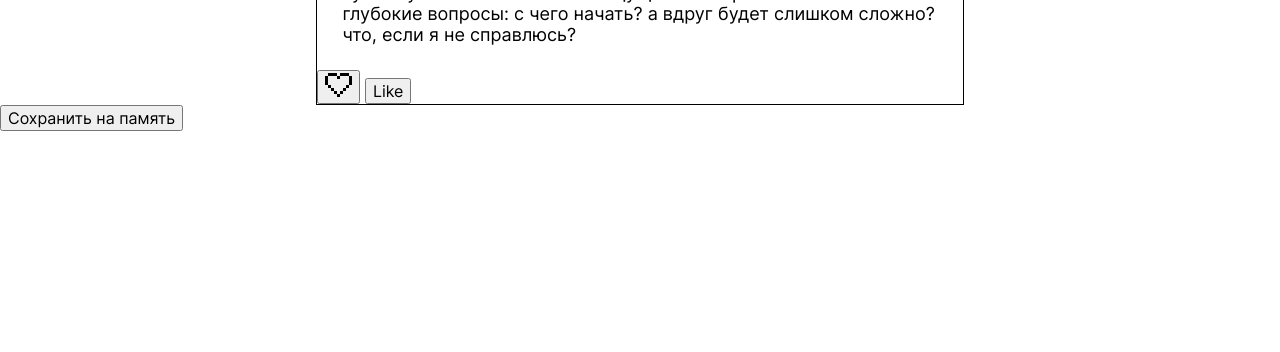
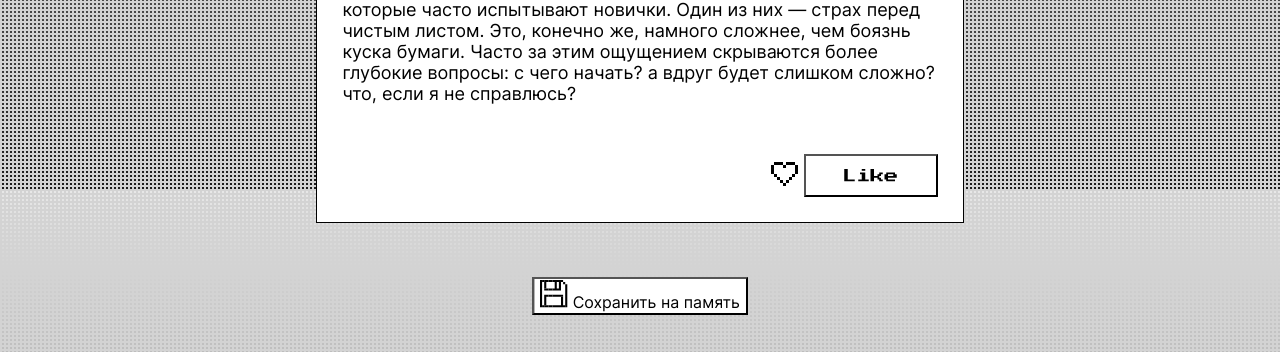
Before and after one commit to DenisTimofeenko/zakrivayuschiy-teg-f, a website: page index.html in a window 1280 px wide. Shown: the part 2209-2561 px from the top of the page. Before the commit the page ends 2383 px from the top, so only its background shows below. Drawn offline with Linux system fonts and the light colour scheme.

Commit message:
stepbystep

```diff
--- a/index.html
+++ b/index.html
@@ -31,7 +31,8 @@
           основами и настроиться на учёбу. И, возможно, подумать, как новые
           знания могут повлиять на ваше будущее.
         </p>
-        <button class="button card__icon-button" type="button">
+        <div class="button-box">
+          <button class="card__icon-button" type="button">
             <svg
               xmlns="http://www.w3.org/2000/svg"
               width="27"
@@ -44,9 +45,10 @@
               />
             </svg>
           </button>
-        <button class="card__like-button" type="button">
+          <button class="button card__like-button" type="button">
             <span class="button__text">Like</span>
           </button>
+        </div>
       </article>
       <article class="card">
         <h3 class="card__title">1 спринт: Я — чистый лист</h3>
@@ -60,7 +62,8 @@
           ощущением скрываются более глубокие вопросы: с чего начать? а вдруг
           будет слишком сложно? что, если я не справлюсь?
         </p>
-        <button class="button card__icon-button" type="button">
+        <div class="button-box">
+          <button class="card__icon-button" type="button">
             <svg
               xmlns="http://www.w3.org/2000/svg"
               width="27"
@@ -73,68 +76,44 @@
               />
             </svg>
           </button>
-        <button class="card__like-button" type="button">
+          <button class="button card__like-button" type="button">
             <span> Like </span>
           </button>
+        </div>
       </article>
     </main>
     <footer class="footer">
       <button
+        class="button button-floppy"
         type="button"
         onclick="window['save-id'].showModal()"
         aria-controls="save-id"
       >
-        Сохранить на память
+        <svg class="button__svg" viewBox="0 0 40 40">
+          <use href="./svg/floppy-symbol.svg#floppy" />
+        </svg>
+        <span class="button__text"> Сохранить на память </span>
       </button>
 
       <dialog id="save-id">
+        <button type="button" class="button button--big">
           <span>Вставьте дискету, чтобы продолжить</span>
+          <svg class="button__svg" viewBox="0 0 40 40">
+            <use href="./svg/floppy-symbol.svg#floppy" />
+          </svg>
+        </button>
         <button type="button" onclick="window['save-id'].close()">OK</button>
       </dialog>
+
+
+
+      <div class="gradinet-window">
+
+      </div>
     </footer>
     <script src="./scripts/like.js"></script>
   </body>
 </html>
-
-<svg xmlns="http://www.w3.org/2000/svg" width="39" height="39" fill="none">
-  <symbol id="floppy">
-    <path
-      fill="#000"
-      d="M0 0h3v3H0zm0 3h3v3H0zm0 3h3v3H0zm0 3h3v3H0zm0 3h3v3H0zm0 3h3v3H0zm0 3h3v3H0zm0 3h3v3H0zm0 3h3v3H0zm0 3h3v3H0zm0 3h3v3H0zm0 3h3v3H0zm0 3h3v3H0zM33 0v3h-3V0z"
-    />
-    <path
-      fill="#000"
-      d="M30.003 0v3h-3V0zM27 0v3h-3V0zm-3 0v3h-3V0zm-3.001 0v3h-3V0z"
-    />
-    <path fill="#000" d="M18 0v3h-3V0zm-3.001 0v3h-3V0z" />
-    <path fill="#000" d="M12 0v3H9V0zM8.996 0v3h-3V0z" />
-    <path
-      fill="#000"
-      d="M6 0v3H3V0zm30 3v3h-3V3zM8.996 6v3h-3V6zm0-3v3h-3V3zm0 6v3h-3V9zm21.007-3v3h-3V6zm0-3v3h-3V3zm0 6v3h-3V9zM24 6v3h-3V6zm0-3v3h-3V3zm0 6v3h-3V9zm6.003 3v3h-3v-3zM27 12v3h-3v-3zm-3 0v3h-3v-3zm-3.001 0v3h-3v-3z"
-    />
-    <path fill="#000" d="M18 12v3h-3v-3zm-3.001 0v3h-3v-3z" />
-    <path fill="#000" d="M12 12v3H9v-3zm-3.004 0v3h-3v-3zM33 21v3h-3v-3z" />
-    <path
-      fill="#000"
-      d="M30.003 21v3h-3v-3zM27 21v3h-3v-3zm-3 0v3h-3v-3zm-3.001 0v3h-3v-3z"
-    />
-    <path fill="#000" d="M18 21v3h-3v-3zm-3.001 0v3h-3v-3z" />
-    <path
-      fill="#000"
-      d="M12 21v3H9v-3zm-3.004 0v3h-3v-3zM33 24v3h-3v-3zM8.996 24v3h-3v-3zM33 27v3h-3v-3zM8.996 27v3h-3v-3zM33 30v3h-3v-3zM8.996 30v3h-3v-3zm0 3v3h-3v-3zM33 33v3h-3v-3zm3 3v3h-3v-3zm-3 0v3h-3v-3z"
-    />
-    <path
-      fill="#000"
-      d="M30.003 36v3h-3v-3zM27 36v3h-3v-3zm-3 0v3h-3v-3zm-3.001 0v3h-3v-3z"
-    />
-    <path fill="#000" d="M18 36v3h-3v-3zm-3.001 0v3h-3v-3z" />
-    <path fill="#000" d="M12 36v3H9v-3zm-3.004 0v3h-3v-3z" />
-    <path
-      fill="#000"
-      d="M6 36v3H3v-3zm33 3h-3v-3h3zm0-3h-3v-3h3zm0-3h-3v-3h3zm0-3h-3v-3h3zm0-3h-3v-3h3zm0-3h-3v-3h3zm0-3h-3v-3h3zm0-3h-3v-3h3zm0-3h-3v-3h3zm0-3h-3V9h3zm0-3h-3V6h3z"
-    />
-  </symbol>
-</svg>
 
 <svg xmlns="http://www.w3.org/2000/svg" width="39" height="36" fill="none">
   <symbol id="heart">
--- a/styles/style.css
+++ b/styles/style.css
@@ -11,10 +11,14 @@
 */
 
 .page {
-  /* min-inline-size: 320px;
-  min-block-size: 100dvb; */
+  min-inline-size: 320px;
+  min-block-size: 100dvb;
   font-family: var(--font__common), sans-serif;
   font-variation-settings: 'wght' var(--font__weight_common);
+  background-image: var(--bg--gradient);
+  background-position: center;
+  background-attachment: fixed;
+  background-size: cover;
 }
 
 .header {
@@ -47,18 +51,21 @@
   justify-self: center;
   width: clamp(23.188rem, 30.516vw + 16.035rem, 43.5rem);
   margin-top: 102px;
+  background-color: #fff;
 }
 
 .main {
   display: grid;
   grid-template-columns: 1fr;
   row-gap: 51px;
+  margin-bottom: 54px;
 }
 
 .card {
   max-width: clamp(23.188rem, 30.516vw + 16.035rem, 43.5rem);
   justify-self: center;
   border: 1px solid black;
+  background-color: #fff;
 }
 
 .image {
@@ -96,7 +103,6 @@
   (text-stroke: 1px var(--stroke__color)) or
     (-webkit-text-stroke: 1px var(--stroke__color))
 ) {
-
   .image__container {
     -webkit-text-stroke: 1px var(--stroke__color);
     text-stroke: 1px var(--stroke__color);
@@ -117,3 +123,64 @@ dialog::backdrop {
   background-color: rgb(0 0 0 / 0.3);
   backdrop-filter: blur(7px);
 }
+
+.button-box {
+  display: flex;
+  justify-content: end;
+  /* stylelint-disable-next-line shorthand-property-no-redundant-values */
+  padding: 25px 25px;
+}
+
+.card__like-button {
+  font-family: var(--font__accent), sans-serif;
+  font-size: 14px;
+  padding: 12.5px 37px;
+}
+
+.card__icon-button {
+  border: none;
+  background-color: transparent;
+}
+
+.footer {
+  display: flex;
+  justify-content: center;
+}
+
+.button__svg {
+  width: 28px;
+  height: 28px;
+}
+
+.button--big .button__svg {
+  width: 39px;
+  height: 39px;
+}
+
+.button {
+  color: #fff;
+  position: relative;
+  background-color: #fff;
+  overflow: hidden;
+}
+
+.button::before {
+  content: '';
+  position: absolute;
+  inset: 0;
+  background: #000;
+  transform: translateX(-100%);
+  transition: transform 0.3s ease;
+}
+
+.button:hover::before {
+  transform: translateX(0);
+}
+
+span {
+  mix-blend-mode: difference;
+}
+
+.button svg {
+  mix-blend-mode: difference;
+}
--- a/styles/variables.css
+++ b/styles/variables.css
@@ -6,4 +6,7 @@
   --font__weight_common: 400;
   --font__weight_bold: 700;
   --stroke__color: rgb(255 255 255 / 1);
+  --bg--gradient: repeating-linear-gradient(to right, #d3d3d3 0 2px, transparent 2px 4px),
+    repeating-linear-gradient(to top, #d3d3d3 0 2px, transparent 2px 4px),
+    linear-gradient(to bottom, #e7e7e7 0%, #e7e7e7 0.01%, #1a1a1a 100%);
 }
```
Also changed, not shown: svg/floppy .svg (deleted), svg/floppy-symbol.svg (added). Lines whose indentation alone changed are shown as unchanged.
